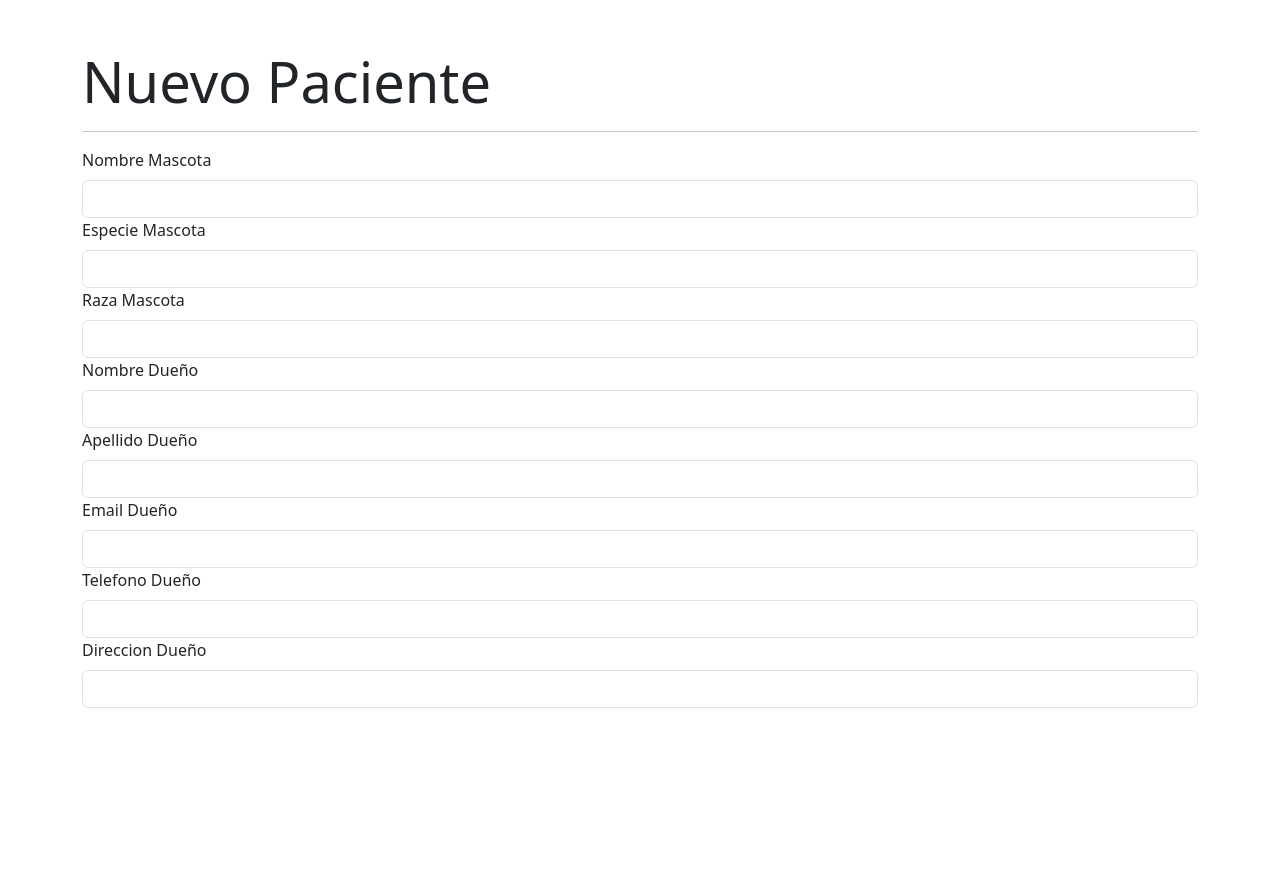
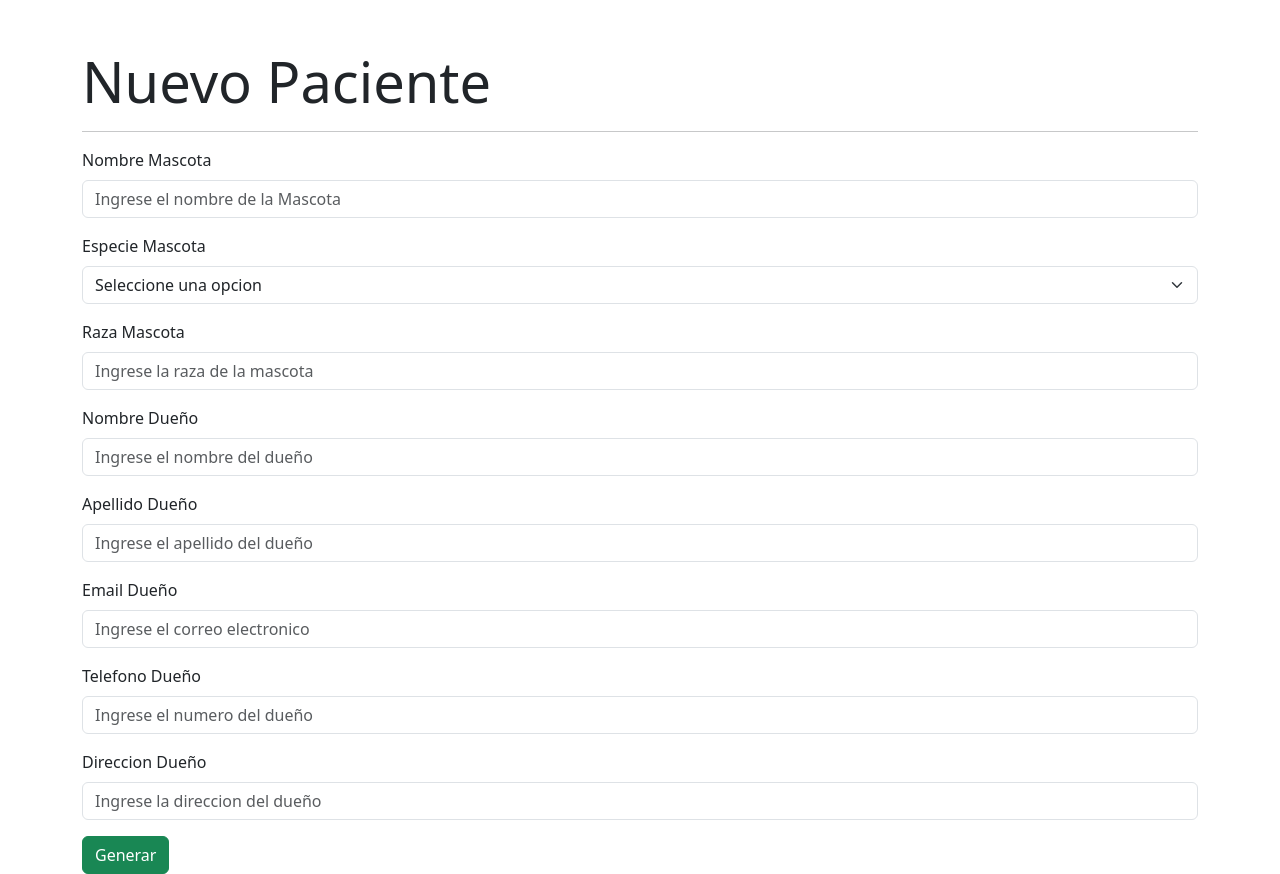
Before and after one commit to hectorc2907/RollingPaws-FrontEnd, a React (Vite) app: page /administrador/crear-paciente in a window 1280 px wide. Before the commit the page ends 800 px from the top, so only its background shows below. Built offline with nearby package versions, Linux system fonts and the light colour scheme; no server answers.

Commit message:
se realiza la logica para guardar los datos de los pacientes en la base de datos y el formulario de frontend

```diff
--- a/src/components/helpers/queries.js
+++ b/src/components/helpers/queries.js
@@ -6,6 +6,21 @@ export const obtenerListaPacientes = async () => {
     const respuesta = await fetch(URL_pacientes);
     const listaPacientes = await respuesta.json();
     return listaPacientes;
+  } catch (error) {
+    console.log(error);
+  }
+};
+
+export const crearPaciente = async (paciente) => {
+  try {
+    const respuesta = await fetch(URL_pacientes, {
+      method: "POST",
+      headers: {
+        "Content-Type": "application/json",
+      },
+      body: JSON.stringify(paciente),
+    });
+    return respuesta;
   } catch (error) {
     console.log(error);
   }
--- a/src/components/views/ComponentsPaginaAdministrador/item/CrearPaciente.jsx
+++ b/src/components/views/ComponentsPaginaAdministrador/item/CrearPaciente.jsx
@@ -1,53 +1,192 @@
-import { Form,Button } from "react-bootstrap";
+import { Form, Button } from "react-bootstrap";
 import { useForm } from "react-hook-form";
 import Swal from "sweetalert2";
+import { crearPaciente } from "../../../helpers/queries";
 
 const CrearPaciente = () => {
+  const {
+    register,
+    handleSubmit,
+    formState: { errors },
+    reset,
+    watch,
+  } = useForm();
+
+  const especiaMascota = watch("especieMascota");
+
+  const onSubmit = (pacienteNuevo) => {
+    pacienteNuevo.especiaMascota = especiaMascota;
+    crearPaciente(pacienteNuevo).then((respuesta) => {
+      if (respuesta.status === 201) {
+        Swal.fire(
+          "Paciente Registrado",
+          `El Paciente ${pacienteNuevo.nombreMascota} fue Registrado`,
+          "success"
+        );
+        reset();
+      } else {
+        Swal.fire(
+          "Ocurrio un Error",
+          "No se pudo registrar el Paciente",
+          "error"
+        );
+      }
+    });
+  };
+
   return (
     <section className="container mainSection">
       <h1 className="display-4 mt-5">Nuevo Paciente</h1>
       <hr />
-            <Form>
-                <Form.Group>
+      <Form onSubmit={handleSubmit(onSubmit)}>
+        <Form.Group className="mb-3" controlId="formNombreMascota">
           <Form.Label>Nombre Mascota</Form.Label>
-                    <Form.Control></Form.Control>
+          <Form.Control
+            type="text"
+            placeholder="Ingrese el nombre de la Mascota"
+            {...register("nombreMascota", {
+              required: "Debe ingresar el Nombre de la Mascota",
+              pattern: {
+                value: /^[A-Za-z\s]{2,20}$/g,
+                message:
+                  "El nombre debe contener solo letras o espacios, ademas debe contener entre 2 y 20 caracteres",
+              },
+            })}
+          ></Form.Control>
+          <Form.Text className="text-danger">
+            {errors.nombreMascota?.message}
+          </Form.Text>
+        </Form.Group>
+        <Form.Group className="mb-3" controlId="formEspecieMascota">
+          <Form.Label>Especie Mascota</Form.Label>
+          <Form.Select
+            {...register("especieMascota", {
+              required: "Debe seleccionar una opcion valida",
+              pattern: {
+                value: "perro" || "gato" || "ave" || "roedor" || "otro",
+                message: "La opcion seleccionada no es correcta",
+              },
+            })}
+          >
+            <option value="">Seleccione una opcion</option>
+            <option value="perro">Perro</option>
+            <option value="gato">Gato</option>
+            <option value="ave">Ave</option>
+            <option value="roedor">Roedor</option>
+            <option value="otro">Otros</option>
+          </Form.Select>
           <Form.Text></Form.Text>
         </Form.Group>
-                <Form.Group>
-                    <Form.Label>Especie Mascota</Form.Label>
-                    <Form.Control></Form.Control>
-                    <Form.Text></Form.Text>
+        <Form.Group className="mb-3" controlId="formRazaMascota">
+          <Form.Label>Raza Mascota</Form.Label>
+          <Form.Control
+            type="text"
+            placeholder="Ingrese la raza de la mascota"
+            {...register("razaMascota", {
+              required: "Debe ingresar la raza de la mascota",
+              pattern: {
+                value: /^[A-Za-z\s]{2,20}$/g,
+                message:
+                  "La raza debe contener solo letras entre 2 y 20 caracteres",
+              },
+            })}
+          ></Form.Control>
+          <Form.Text className="text-danger">
+            {errors.razaMascota?.message}
+          </Form.Text>
         </Form.Group>
-                <Form.Group>
-                    <Form.Label>Raza Mascota</Form.Label>
-                    <Form.Control></Form.Control>
-                    <Form.Text></Form.Text>
+        <Form.Group className="mb-3" controlId="formNombreDuenio">
+          <Form.Label>Nombre Dueño</Form.Label>
+          <Form.Control
+            type="text"
+            placeholder="Ingrese el nombre del dueño"
+            {...register("nombreDuenio", {
+              required: "Debe ingresar el nombre del dueño",
+              pattern: {
+                value: /^[A-Za-z\s]{2,30}$/g,
+                message:
+                  "El nombre debe contener solo letras o espacios, ademas debe contener entre 2 y 30 caracteres",
+              },
+            })}
+          ></Form.Control>
+          <Form.Text className="text-danger">
+            {errors.nombreDuenio?.message}
+          </Form.Text>
         </Form.Group>
-                <Form.Group>
-                    <Form.Label>Nombre Dueño</Form.Label>
-                    <Form.Control></Form.Control>
-                    <Form.Text></Form.Text>
+        <Form.Group className="mb-3" controlId="form">
+          <Form.Label>Apellido Dueño</Form.Label>
+          <Form.Control
+            type="text"
+            placeholder="Ingrese el apellido del dueño"
+            {...register("apellidoDuenio", {
+              required: "Debe ingresar el apellido del dueño",
+              pattern: {
+                value: /^[A-Za-z\s]{2,30}$/g,
+                message:
+                  "El apellido debe contener solo letras o espacios, ademas debe contener entre 2 y 30 caracteres",
+              },
+            })}
+          ></Form.Control>
+          <Form.Text className="text-danger">
+            {errors.apellidoDuenio?.message}
+          </Form.Text>
         </Form.Group>
-                <Form.Group>
-                    <Form.Label>Apellido Dueño</Form.Label>
-                    <Form.Control></Form.Control>
-                    <Form.Text></Form.Text>
+        <Form.Group className="mb-3" controlId="form">
+          <Form.Label>Email Dueño</Form.Label>
+          <Form.Control
+            type="email"
+            placeholder="Ingrese el correo electronico"
+            {...register("emailDuenio", {
+              required: "Debe ingresar el correo del dueño",
+              pattern: {
+                value: /^[a-zA-Z0-9._%+-]{2,30}@[a-zA-Z0-9.-]+\.[a-zA-Z]{2,}$/,
+                message:
+                  "El correo debe contener un formato example@example.ex",
+              },
+            })}
+          ></Form.Control>
+          <Form.Text className="text-danger">
+            {errors.emailDuenio?.message}
+          </Form.Text>
         </Form.Group>
-                <Form.Group>
-                    <Form.Label>Email Dueño</Form.Label>
-                    <Form.Control></Form.Control>
-                    <Form.Text></Form.Text>
+        <Form.Group className="mb-3" controlId="form">
+          <Form.Label>Telefono Dueño</Form.Label>
+          <Form.Control
+            type="number"
+            placeholder="Ingrese el numero del dueño"
+            {...register("telefonoDuenio", {
+              required: "Debe ingresar el numero del dueño",
+              pattern: {
+                value: /^(?=\d{10,10}$)\d+$/,
+                message: "El campo debe contener los 10 digitos de su contacto",
+              },
+            })}
+          ></Form.Control>
+          <Form.Text className="text-danger">
+            {errors.numeroDuenio?.message}
+          </Form.Text>
         </Form.Group>
-                <Form.Group>
-                    <Form.Label>Telefono Dueño</Form.Label>
-                    <Form.Control></Form.Control>
-                    <Form.Text></Form.Text>
+        <Form.Group className="mb-3" controlId="form">
+          <Form.Label>Direccion Dueño</Form.Label>
+          <Form.Control
+            type="text"
+            placeholder="Ingrese la direccion del dueño"
+            {...register("direccionDuenio", {
+              required: "Debe ingresar la direccion del dueño",
+              pattern: {
+                value: /^[A-Za-z0-9\s]{2,40}$/g,
+                message:
+                  "La direccion debe contener letras y numeros hasta 40 caracteres maximo",
+              },
+            })}
+          ></Form.Control>
+          <Form.Text className="text-danger">
+            {errors.direccionDuenio?.message}
+          </Form.Text>
         </Form.Group>
-                <Form.Group>
-                    <Form.Label>Direccion Dueño</Form.Label>
-                    <Form.Control></Form.Control>
-                    <Form.Text></Form.Text>
-                </Form.Group>
+        <Button variant="success" type="submit">
+          Generar
+        </Button>
       </Form>
     </section>
   );
```
Lines whose indentation alone changed are shown as unchanged.
